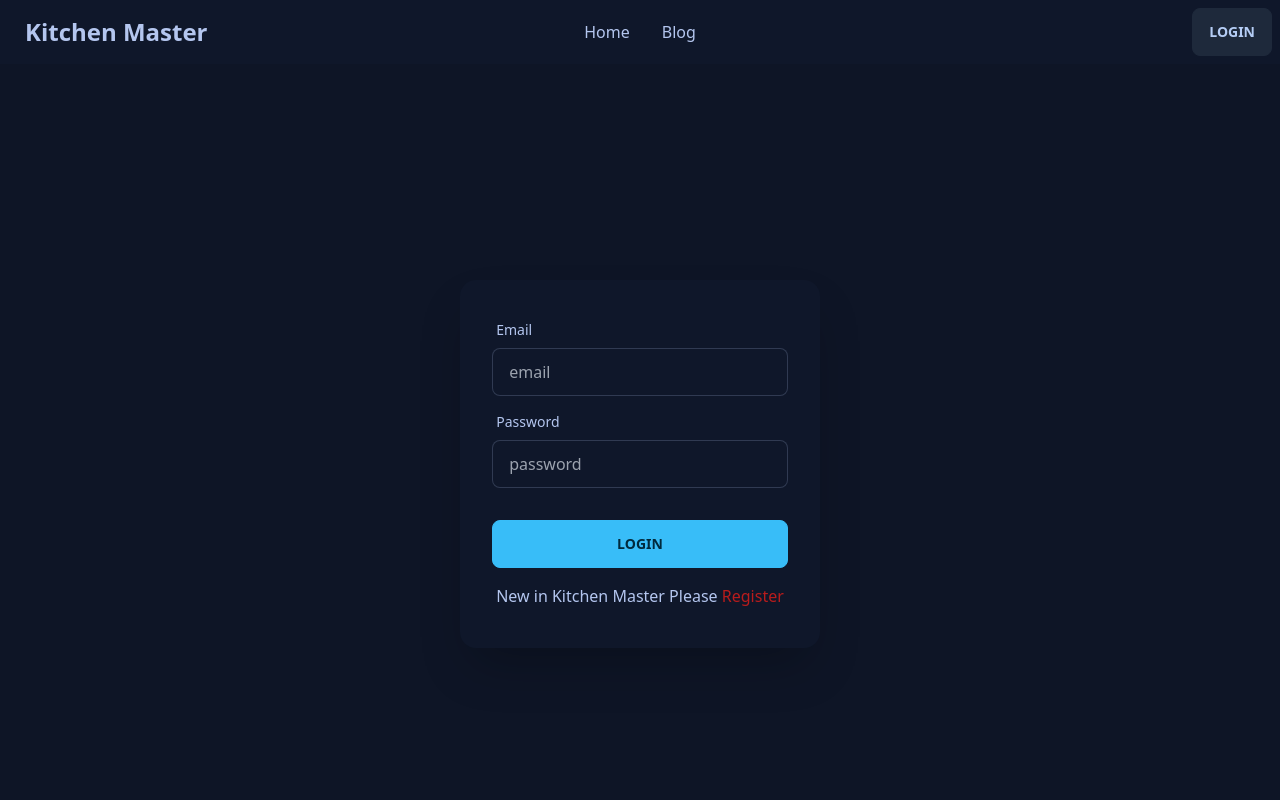
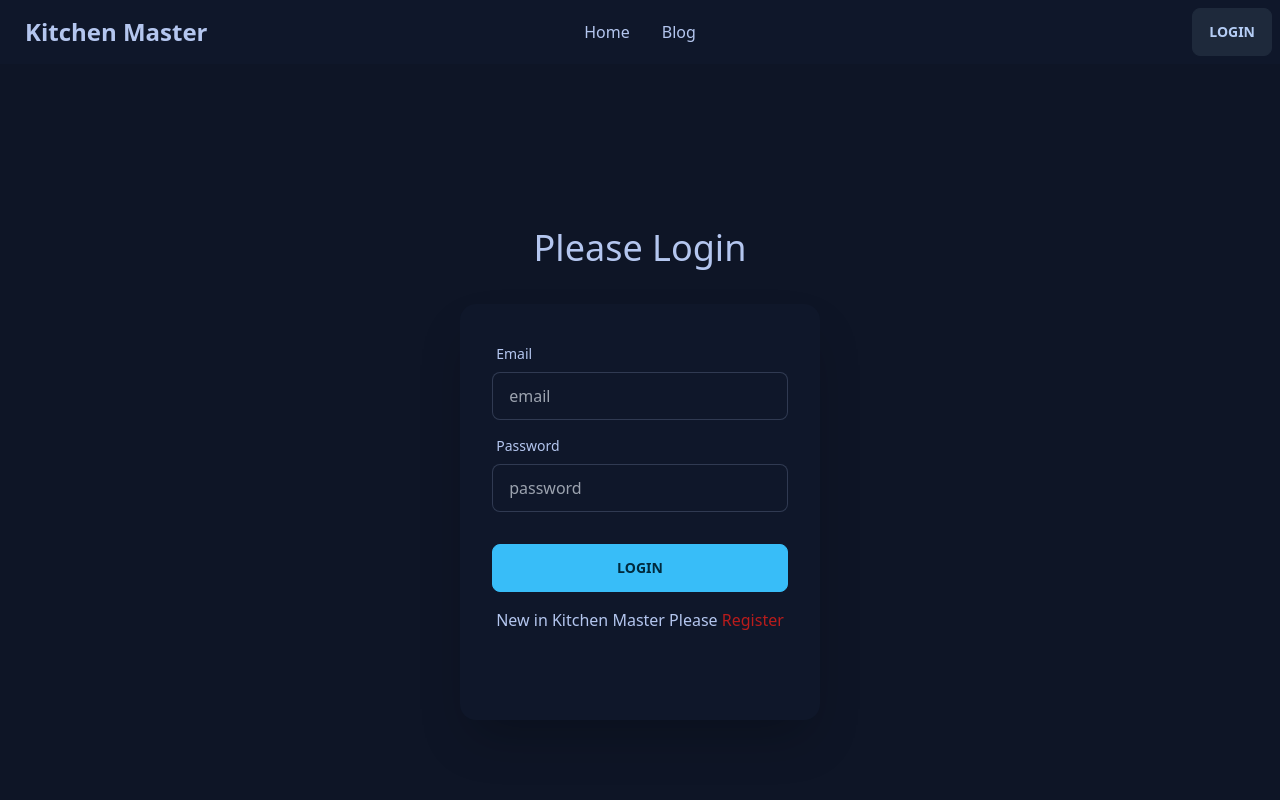
Before and after one commit to ptan01/kitchen-master-client, a React (Vite) app: page /login in a window 1280 px wide. Shown: the top 800 px of the page. Built offline with nearby package versions, Linux system fonts and the light colour scheme.

Commit message:
login and registetion function add

```diff
--- a/src/pages/login/Login.jsx
+++ b/src/pages/login/Login.jsx
@@ -1,24 +1,37 @@
-import React from 'react';
+import React, { useState } from 'react';
 import { Link } from 'react-router-dom';
 
 const Login = () => {
+    const [error , setError] = useState('')
+    const [success, setSuccess] = useState('')
+
+    const handleLogin = (e)=>{
+        e.preventDefault()
+        const form = e.target ;
+        const email = form.email.value ;
+        const pass = form.password.value;
+        console.log(email, pass)
+    }
+
     return (
         <div className="hero min-h-screen bg-base-200">
-            <div className="hero-content flex-col lg:flex-row-reverse">
-
+            <div className="hero-content flex-col ">
+                <div className='my-5'>
+                    <h2 className='text-4xl'>Please Login </h2>
+                </div>
                 <div className="card flex-shrink-0 w-full max-w-sm shadow-2xl bg-base-100">
-                    <div className="card-body">
+                    <form onSubmit={handleLogin} className="card-body">
                         <div className="form-control">
                             <label className="label">
                                 <span className="label-text">Email</span>
                             </label>
-                            <input type="text" placeholder="email" className="input input-bordered" />
+                            <input type="email" name='email' placeholder="email" className="input input-bordered" />
                         </div>
                         <div className="form-control">
                             <label className="label">
                                 <span className="label-text">Password</span>
                             </label>
-                            <input type="password" placeholder="password" className="input input-bordered" />
+                            <input type="password" name='password' placeholder="password" className="input input-bordered" />
 
                         </div>
                         <div className="form-control mt-6">
@@ -27,7 +40,13 @@ const Login = () => {
                         <label className="label">
                             <span>New in Kitchen Master Please <Link className='text-red-700' to='/register'>Register</Link></span>
                         </label>
-                    </div>
+                        <label className="label">
+                           <span className='text-red-500'>{error}</span>
+                        </label>
+                        <label className="label">
+                           <span className='text-green-500'>{success}</span>
+                        </label>
+                    </form>
                 </div>
             </div>
         </div>
--- a/src/pages/register/Register.jsx
+++ b/src/pages/register/Register.jsx
@@ -2,6 +2,19 @@ import React from 'react';
 import { Link } from 'react-router-dom';
 
 const Register = () => {
+
+
+    const handleRegister = (e)=>{
+        e.preventDefault()
+        const form = e.target;
+        const email = form.email.value ;
+        const pass = form.password.value ;
+        const name =form.name.value ;
+        const photo = form.photo.value ;
+        console.log(email, pass, name, photo)
+    }
+
+
     return (
         <div className="hero min-h-screen bg-base-200">
             <div className="hero-content flex-col ">
@@ -9,30 +22,30 @@ const Register = () => {
                     <h2 className='text-4xl my-5'>Please Register</h2>
                 </div>
                 <div className="card flex-shrink-0 w-full max-w-sm shadow-2xl bg-base-100">
-                    <div className="card-body">
+                    <form onSubmit={handleRegister} className="card-body">
                         <div className="form-control">
                             <label className="label">
                                 <span className="label-text">Name</span>
                             </label>
-                            <input type="text" placeholder="Name" className="input input-bordered" />
+                            <input type="text" name='name' placeholder="Name" className="input input-bordered" />
                         </div>
                         <div className="form-control">
                             <label className="label">
                                 <span className="label-text">Photo URL</span>
                             </label>
-                            <input type="text" placeholder="URL" className="input input-bordered" />
+                            <input type="text" name='photo' placeholder="URL" className="input input-bordered" />
                         </div>
                         <div className="form-control">
                             <label className="label">
                                 <span className="label-text">Email</span>
                             </label>
-                            <input type="email" placeholder="email" className="input input-bordered" />
+                            <input type="email" name='email' placeholder="email" className="input input-bordered" />
                         </div>
                         <div className="form-control">
                             <label className="label">
                                 <span className="label-text">Password</span>
                             </label>
-                            <input type="password" placeholder="password" className="input input-bordered" />
+                            <input type="password" name='password' placeholder="password" className="input input-bordered" />
 
                         </div>
                         <div className="form-control mt-6">
@@ -41,7 +54,7 @@ const Register = () => {
                         <label className="label">
                             <span>Already Have an Account ? Please <Link className='text-red-700' to='/login'>Login</Link></span>
                         </label>
-                    </div>
+                    </form>
                 </div>
             </div>
         </div>
```
